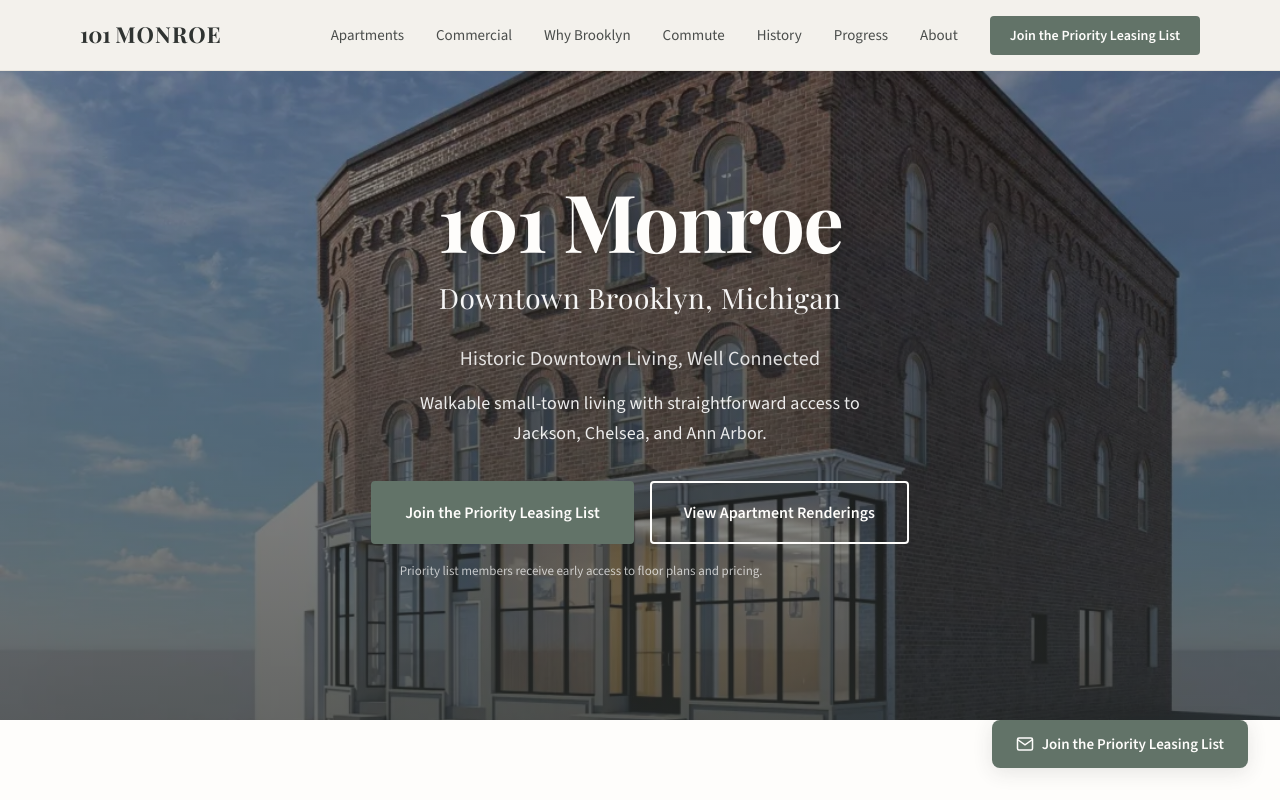
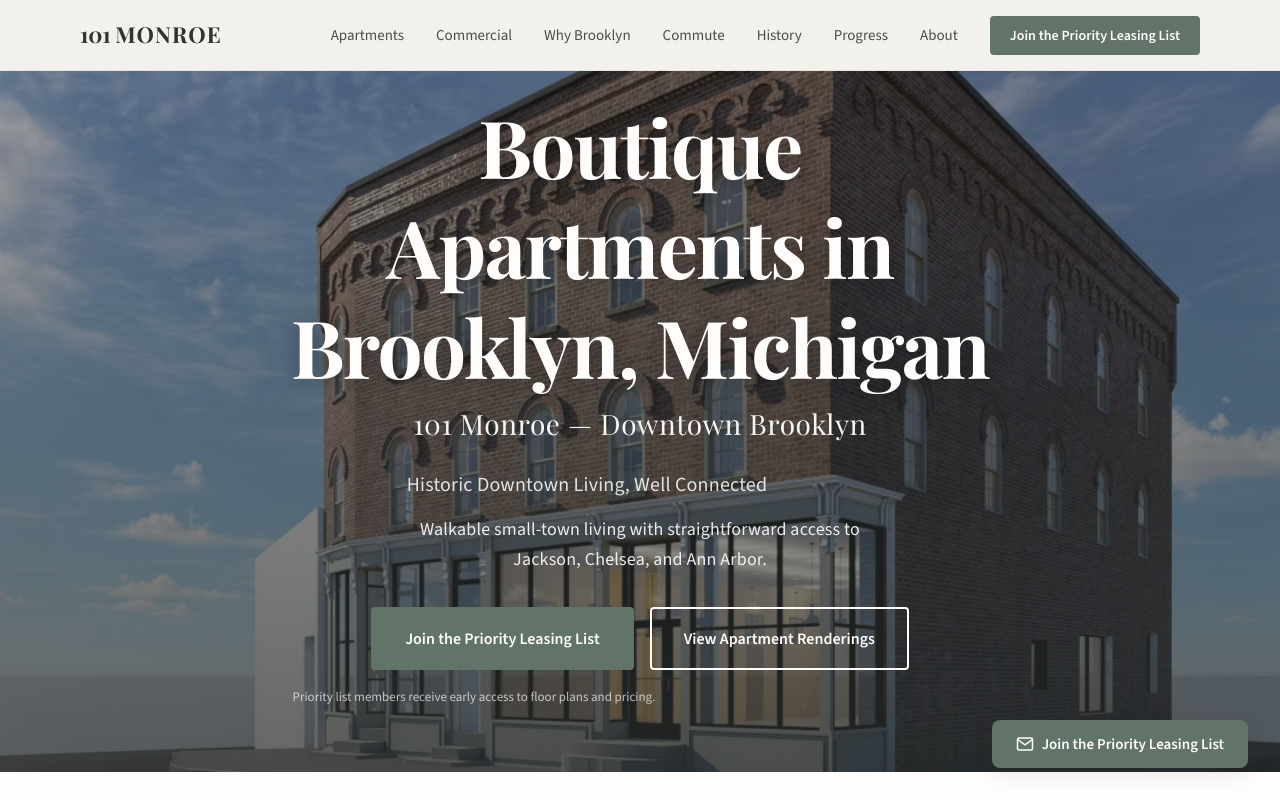
Before and after one commit to beacmspreschool-droid/101monroe, a plain HTML site: page index.html in a window 1280 px wide. Shown: the top 800 px of the page. Drawn offline with nearby package versions, Linux system fonts and the light colour scheme.

Commit message:
Add files via upload

```diff
--- a/index.html
+++ b/index.html
@@ -4,11 +4,11 @@
   <meta charset="UTF-8">
   <meta name="viewport" content="width=device-width, initial-scale=1.0">
   <title>101 Monroe | Boutique Apartments in Brooklyn, Michigan</title>
-  <meta name="description" content="Six boutique apartments and local businesses in a beautifully restored 1868 building in downtown Brooklyn, Michigan. Join the priority leasing list for Summer 2026 availability.">
+  <meta name="description" content="Boutique 1 and 2 bedroom apartments for rent in downtown Brooklyn, MI. Beautifully restored 1868 historic building with in-unit washer/dryer, new kitchens, and modern finishes. Near Jackson, Chelsea, and Ann Arbor. Now pre-leasing for Summer 2026.">
 
   <!-- Open Graph -->
   <meta property="og:title" content="101 Monroe | Boutique Apartments in Brooklyn, Michigan">
-  <meta property="og:description" content="Six boutique apartments and local businesses in a beautifully restored 1868 building in downtown Brooklyn, Michigan.">
+  <meta property="og:description" content="Boutique 1 and 2 bedroom apartments for rent in downtown Brooklyn, MI. Beautifully restored 1868 historic building near Jackson, Chelsea, and Ann Arbor. Pre-leasing for Summer 2026.">
   <meta property="og:image" content="images/hero.png">
   <meta property="og:url" content="https://101monroe.com">
   <meta property="og:type" content="website">
@@ -85,8 +85,8 @@
         <div class="hero__overlay"></div>
       </div>
       <div class="hero__content">
-        <h1 class="hero__title">101 Monroe</h1>
-        <p class="hero__location">Downtown Brooklyn, Michigan</p>
+        <h1 class="hero__title">Boutique Apartments in Brooklyn, Michigan</h1>
+        <p class="hero__location">101 Monroe — Downtown Brooklyn</p>
         <p class="hero__descriptor">Historic Downtown Living, Well Connected</p>
         <p class="subhead">Walkable small-town living with straightforward access to Jackson, Chelsea, and Ann Arbor.</p>
         <div class="hero__buttons">
```
